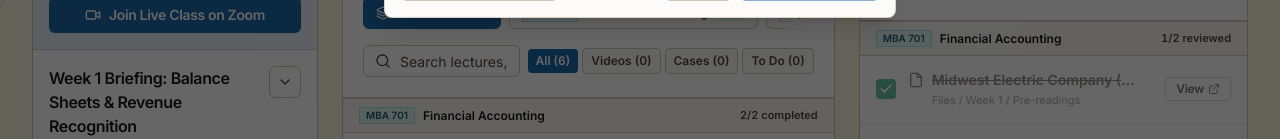
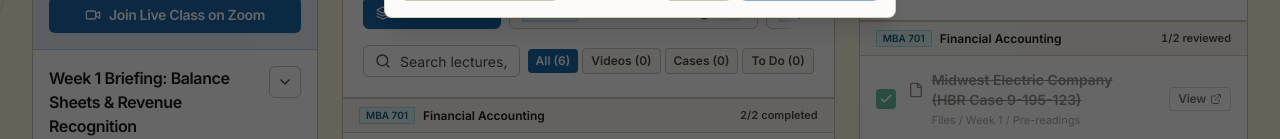
Before and after one commit to KetanaBlade/MBA-UNC-Course-Hub-and-Schedule, a Next.js app: page / in a window 1280 px wide. Shown: the part 661-800 px from the top of the page. Built offline with nearby package versions, Linux system fonts and the light colour scheme.

Commit message:
style: stack View and Download buttons vertically in CourseFilesCard to maximize filename visibility

```diff
--- a/src/components/CourseFilesCard.tsx
+++ b/src/components/CourseFilesCard.tsx
@@ -147,7 +147,7 @@ export function CourseFilesCard({ files, weekNumber, onToggleComplete }: CourseF
             )}
             {getFileIcon(file.title, file.category)}
             <h4
-              className={`text-xs sm:text-sm font-semibold truncate ${
+              className={`text-xs sm:text-sm font-semibold leading-snug break-words ${
                 file.isCompleted ? "text-muted-foreground line-through" : "text-foreground"
               }`}
               title={file.title}
@@ -162,13 +162,13 @@ export function CourseFilesCard({ files, weekNumber, onToggleComplete }: CourseF
           )}
         </div>
 
-        {/* Action Triggers */}
-        <div className="flex items-center gap-1.5 shrink-0 pl-1">
+        {/* Action Triggers: Stacked vertically to maximize filename width */}
+        <div className="flex flex-col gap-1 shrink-0 self-center pl-1">
           <a
             href={file.canvasUrl || file.fileUrl}
             target="_blank"
             rel="noreferrer"
-            className="h-6 px-2.5 rounded border border-border bg-card hover:bg-muted/30 text-foreground text-xs font-semibold tracking-tight transition-all active:scale-[0.98] cursor-pointer inline-flex items-center gap-1 shadow-2xs justify-center"
+            className="h-6 px-2 rounded border border-border bg-card hover:bg-muted/30 text-foreground text-xs font-semibold tracking-tight transition-all active:scale-[0.98] cursor-pointer inline-flex items-center gap-1 shadow-2xs justify-center"
             title="Open and view on Canvas"
           >
             <span>View</span>
@@ -180,7 +180,7 @@ export function CourseFilesCard({ files, weekNumber, onToggleComplete }: CourseF
               download
               target="_blank"
               rel="noreferrer"
-              className="h-6 px-2.5 rounded border border-border bg-card hover:bg-muted/30 text-muted-foreground hover:text-foreground text-xs font-semibold tracking-tight transition-all active:scale-[0.98] cursor-pointer inline-flex items-center gap-1 shadow-2xs justify-center"
+              className="h-6 px-2 rounded border border-border bg-card hover:bg-muted/30 text-muted-foreground hover:text-foreground text-xs font-semibold tracking-tight transition-all active:scale-[0.98] cursor-pointer inline-flex items-center gap-1 shadow-2xs justify-center"
               title="Download file directly"
             >
               <span>Download</span>
```
